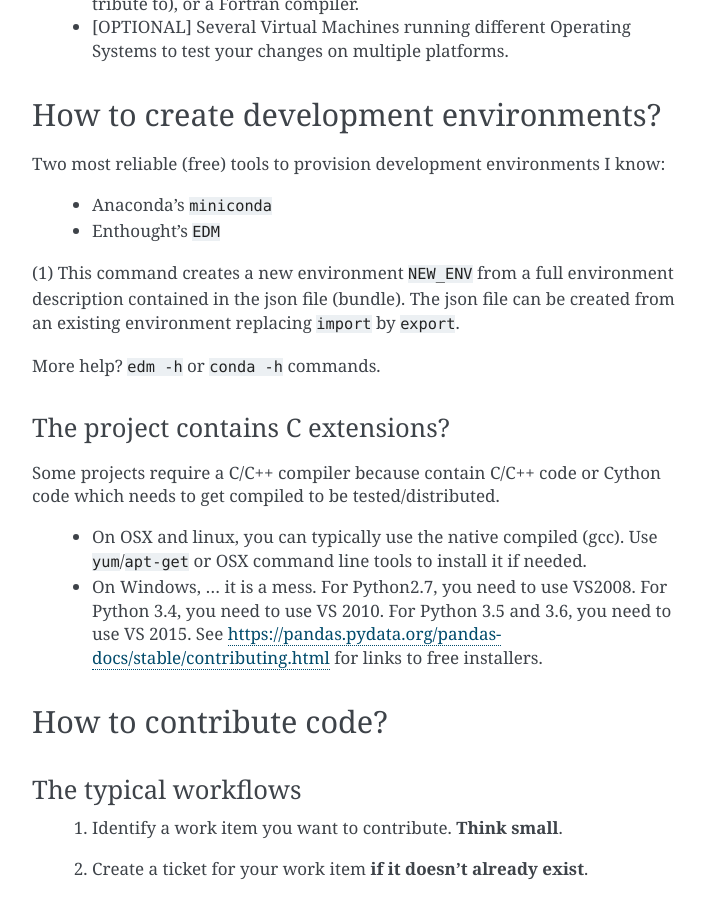
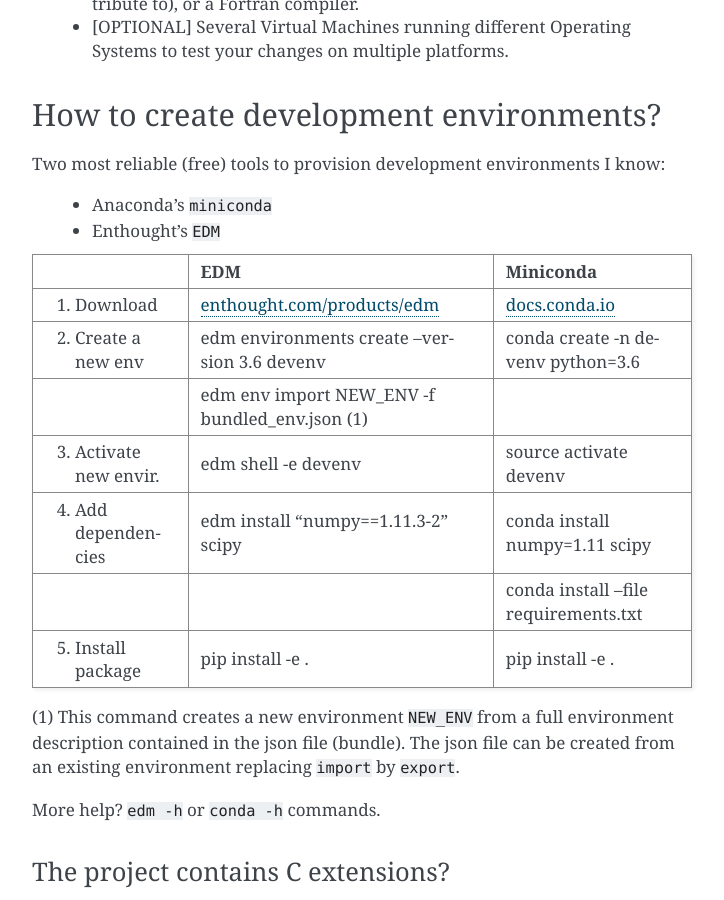
Before and after one commit to jonathanrocher/sprint_tutorial, a Sphinx documentation site: the page built from doc/how_to_sprint.rst, in a window 1280 px wide and 900 px high, scrolled down 1588 px. Shown: the whole window, without its empty margins (388-1112 px from the left). Built offline with Sphinx 7.4.7, drawn with Linux system fonts in a browser that asks for light colours; some of the changed lines change nothing that is shown.

Commit message:
Fix table formatting

```diff
--- a/doc/how_to_sprint.rst
+++ b/doc/how_to_sprint.rst
@@ -79,23 +79,23 @@
   * Anaconda's ``miniconda``
   * Enthought's ``EDM``
 
-+------------------------+------------------------------------------------------------------------+--------------------------------------------------------+
-|                        |                                      EDM                               |                   Miniconda                            |
-+========================+========================================================================+========================================================+
-| 1. Download            | `enthought.com/products/edm <http://www.enthought.com/products/edm/>`_ | `docs.conda.io/miniconda.html <https://docs.conda.io/en/latest/miniconda.html>`_  |
-+------------------------+------------------------------------------------------------------------+--------------------------------------------------------+
-| 2. Create a new env    | edm environments create --version 3.6 devenv                           | conda create -n devenv python=3.6                      |
-+------------------------+------------------------------------------------------------------------+--------------------------------------------------------+
-|                        | edm env import NEW_ENV -f bundled_env.json (1)                         |                                                        |
-+------------------------+------------------------------------------------------------------------+--------------------------------------------------------+
-| 3. Activate new envir. | edm shell -e devenv                                                    | source activate devenv                                 |
-+------------------------+------------------------------------------------------------------------+--------------------------------------------------------+
-| 4. Add dependencies    | edm install "numpy==1.11.3-2" scipy                                    | conda install numpy=1.11 scipy                         |
-+------------------------+------------------------------------------------------------------------+--------------------------------------------------------+
-|                        |                                                                        | conda install --file requirements.txt                  |
-+------------------------+------------------------------------------------------------------------+--------------------------------------------------------+
-| 5. Install package     | pip install -e .                                                       | pip install -e .                                       |
-+------------------------+------------------------------------------------------------------------+--------------------------------------------------------+
++------------------------+------------------------------------------------------------------------+--------------------------------------------------------------------+
+|                        |                                      EDM                               |                   Miniconda                                        |
++========================+========================================================================+====================================================================+
+| 1. Download            | `enthought.com/products/edm <http://www.enthought.com/products/edm/>`_ | `docs.conda.io <https://docs.conda.io/en/latest/miniconda.html>`_  |
++------------------------+------------------------------------------------------------------------+--------------------------------------------------------------------+
+| 2. Create a new env    | edm environments create --version 3.6 devenv                           | conda create -n devenv python=3.6                                  |
++------------------------+------------------------------------------------------------------------+--------------------------------------------------------------------+
+|                        | edm env import NEW_ENV -f bundled_env.json (1)                         |                                                                    |
++------------------------+------------------------------------------------------------------------+--------------------------------------------------------------------+
+| 3. Activate new envir. | edm shell -e devenv                                                    | source activate devenv                                             |
++------------------------+------------------------------------------------------------------------+--------------------------------------------------------------------+
+| 4. Add dependencies    | edm install "numpy==1.11.3-2" scipy                                    | conda install numpy=1.11 scipy                                     |
++------------------------+------------------------------------------------------------------------+--------------------------------------------------------------------+
+|                        |                                                                        | conda install --file requirements.txt                              |
++------------------------+------------------------------------------------------------------------+--------------------------------------------------------------------+
+| 5. Install package     | pip install -e .                                                       | pip install -e .                                                   |
++------------------------+------------------------------------------------------------------------+--------------------------------------------------------------------+
 
 (1) This command creates a new environment ``NEW_ENV`` from a full environment
 description contained in the json file (bundle). The json file can be created
```
